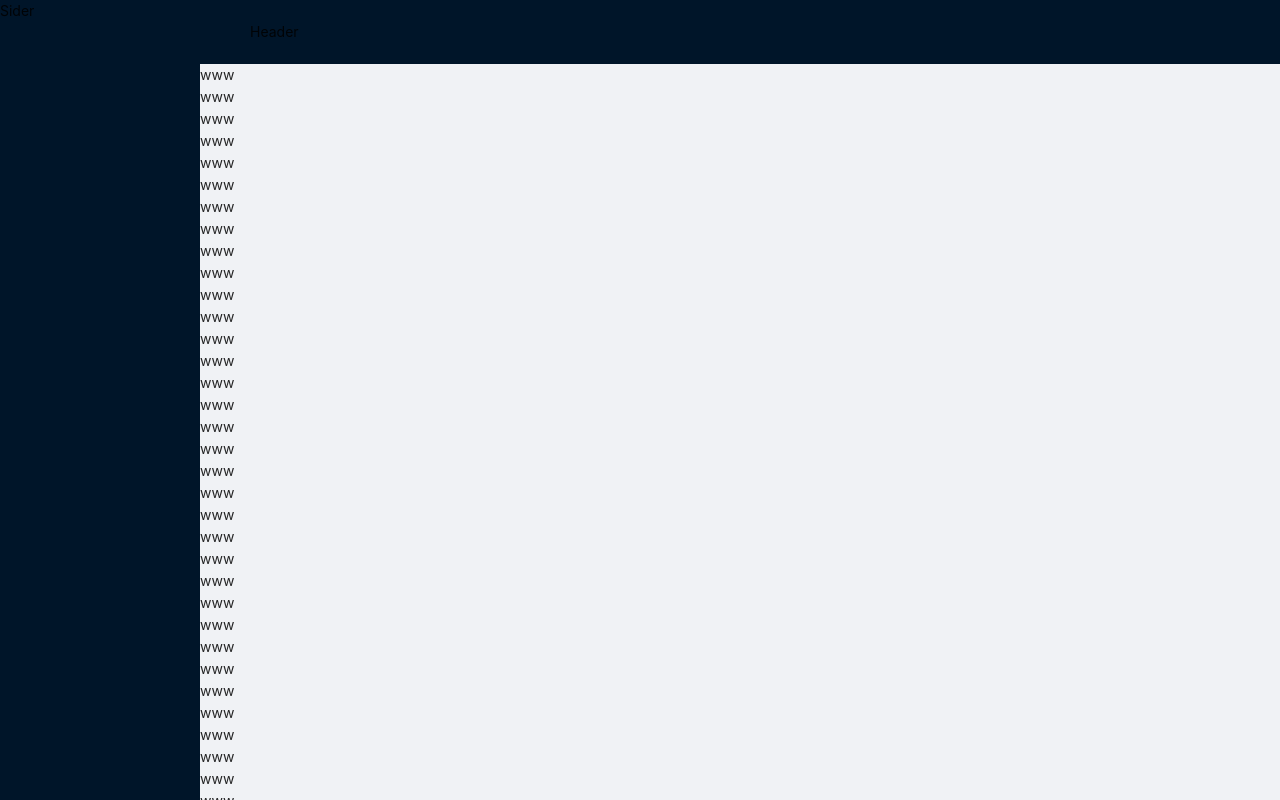
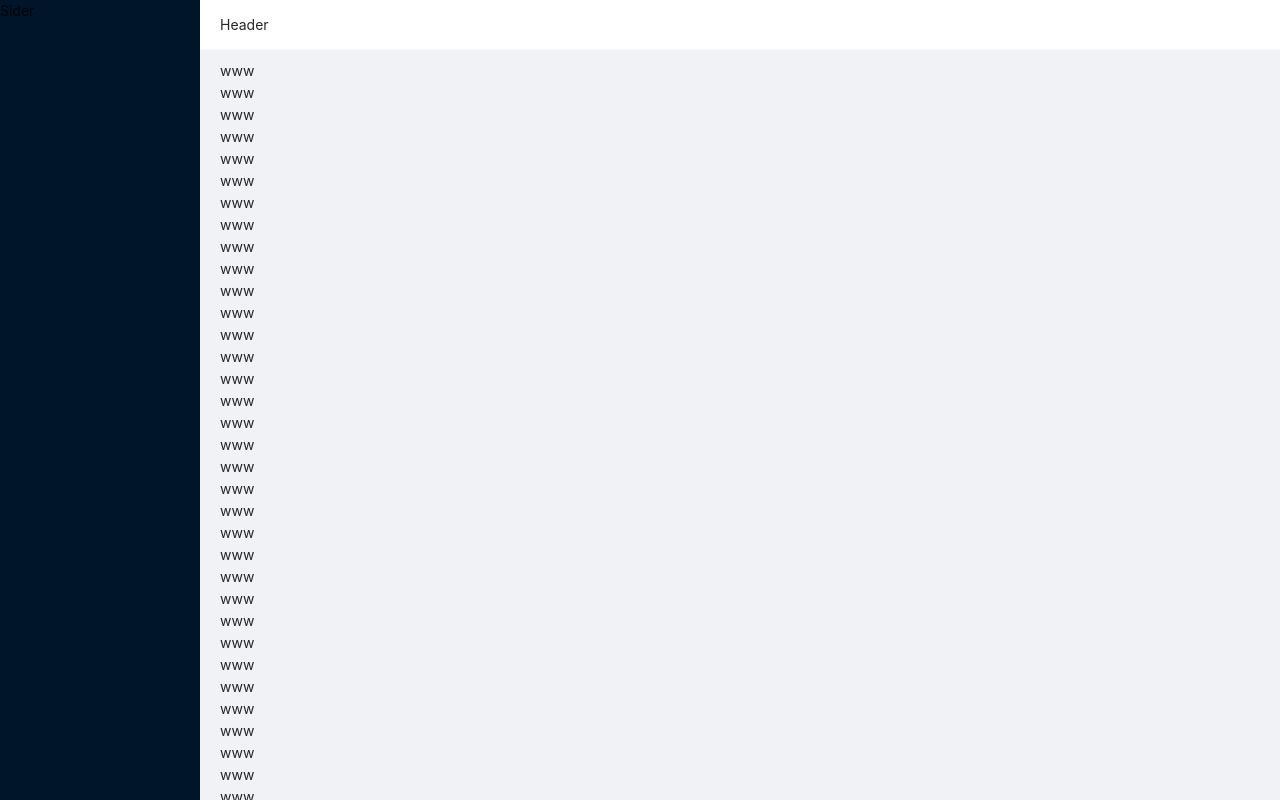
Before and after one commit to bibab0/bms_react, a React (Create React App) app: page / in a window 1280 px wide. Built offline with nearby package versions, Linux system fonts and the light colour scheme.

Commit message:
*布局调整

```diff
--- a/src/assets/css/antdreset.css
+++ b/src/assets/css/antdreset.css
@@ -1,7 +1,15 @@
-.siderBar {
+.ant-layout-sider {
   height: 100vh;
 }
-.contBox {
-  height: calc(100vh - 80px);
+.ant-layout-content {
+  padding: 10px 20px;
+  height: calc(100vh - 50px);
   overflow: auto;
 }
+.ant-layout-header {
+  height: 50px;
+  line-height: 50px;
+  background: #ffffff;
+  border-bottom: 1px solid #f6f6f6;
+  padding: 0 20px;
+}
--- a/src/assets/css/index.css
+++ b/src/assets/css/index.css
@@ -6,8 +6,3 @@ body {
   -webkit-font-smoothing: antialiased;
   -moz-osx-font-smoothing: grayscale;
 }
-
-code {
-  font-family: source-code-pro, Menlo, Monaco, Consolas, 'Courier New',
-    monospace;
-}
--- a/src/views/Layout/Layout.js
+++ b/src/views/Layout/Layout.js
@@ -8,10 +8,10 @@ class LayoutIndex extends Component {
     render() {
         return (
             <Layout>
-                <Sider className="siderBar">Sider</Sider>
+                <Sider>Sider</Sider>
                 <Layout>
                     <Header>Header</Header>
-                    <Content className="contBox">
+                    <Content>
                         <div>www</div>
                         <div>www</div>
                         <div>www</div>
```
